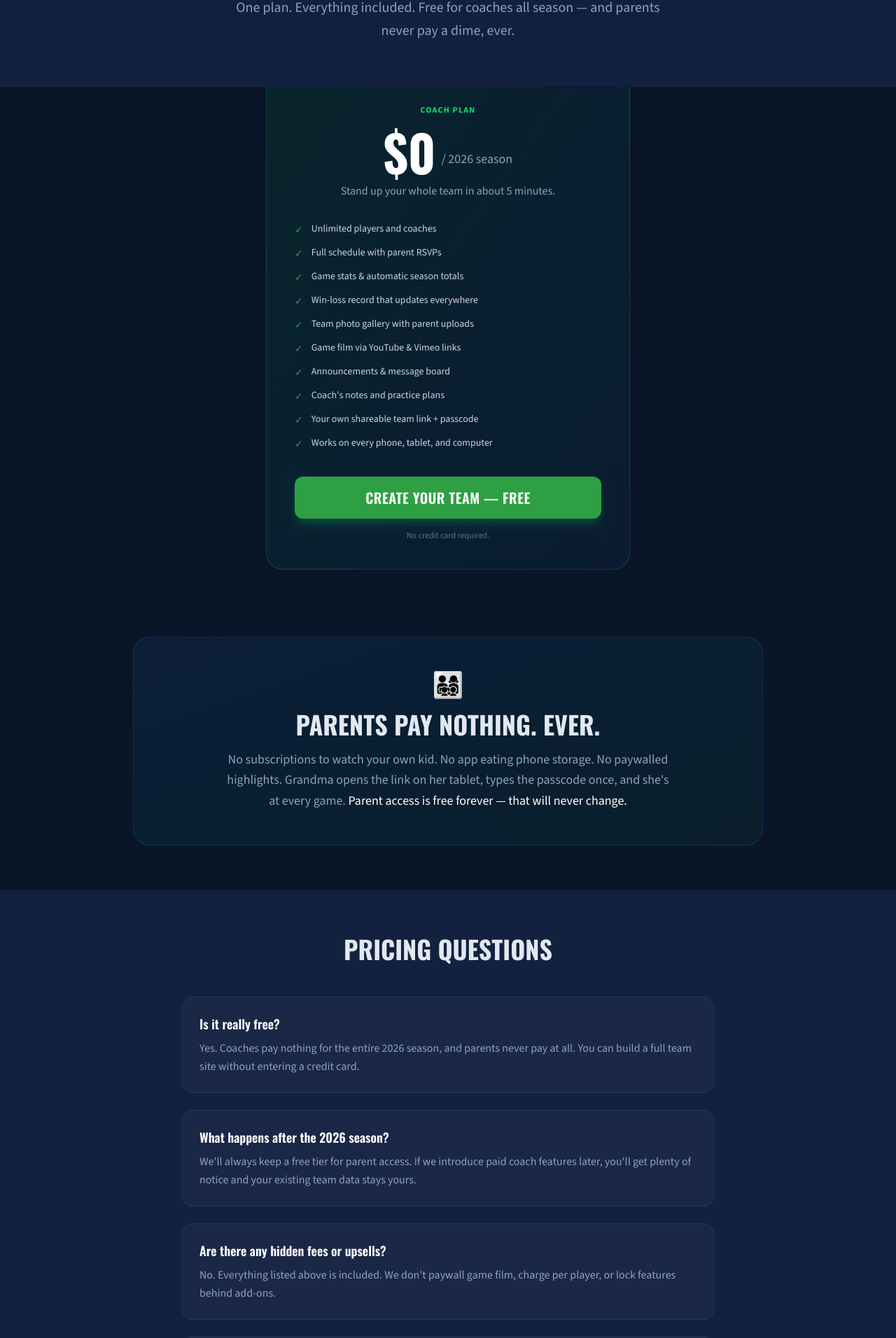
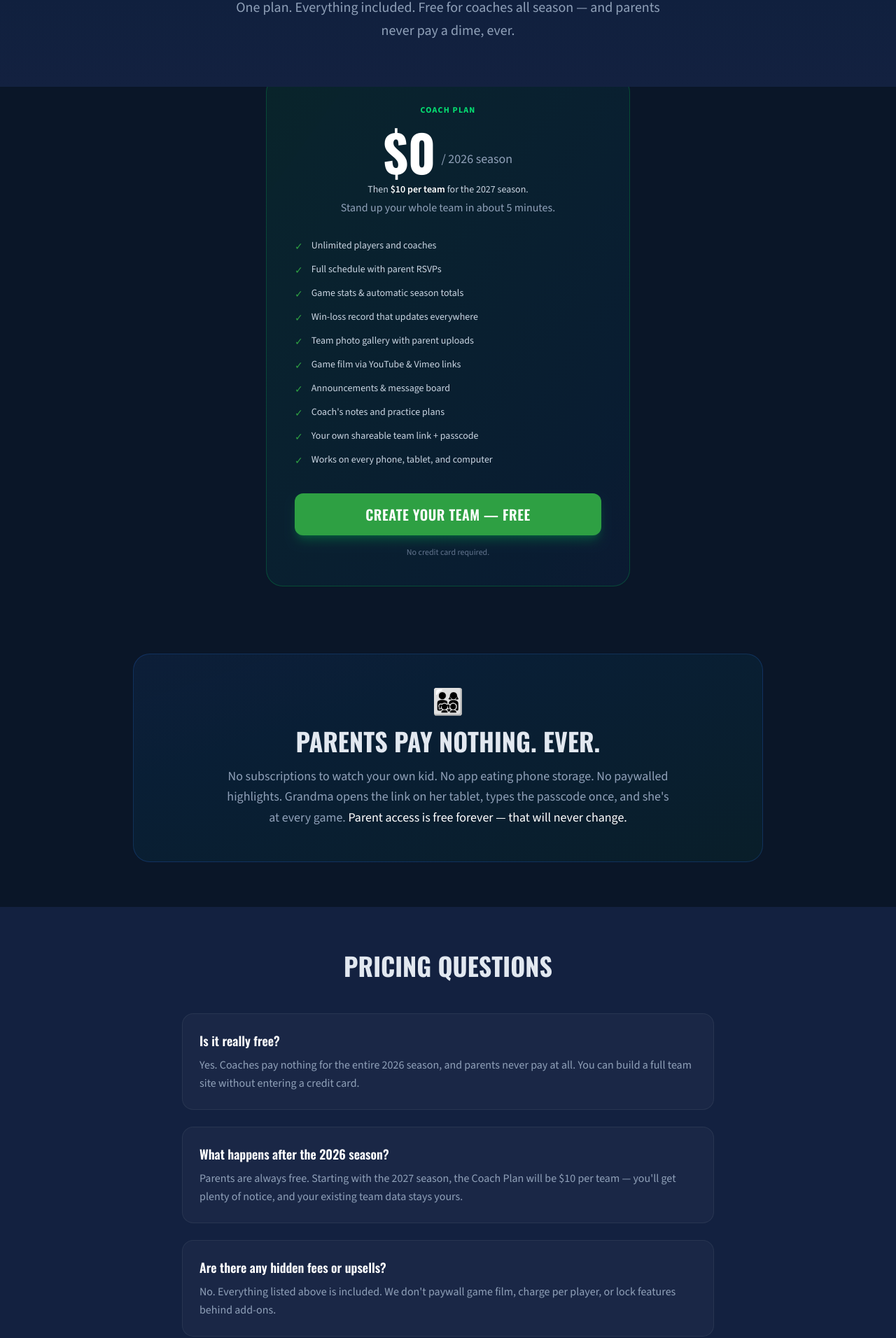
Before and after one commit to Climbo1967/my-teamsports, a Next.js app: page /pricing in a window 1280 px wide. Shown: the part 379-2291 px from the top of the page at 70% size. Built offline with nearby package versions, Linux system fonts and the light colour scheme.

Commit message:
Pricing: note 2027 season will be $10 per team

```diff
--- a/src/app/pricing/page.js
+++ b/src/app/pricing/page.js
@@ -46,6 +46,7 @@ export default function PricingPage() {
             <span className="font-[family-name:var(--font-oswald)] text-7xl font-bold text-white">$0</span>
             <span className="text-slate-400 mb-3 text-lg">/ 2026 season</span>
           </div>
+          <p className="text-sm text-slate-300 mb-1">Then <span className="text-white font-semibold">$10 per team</span> for the 2027 season.</p>
           <p className="text-slate-400 mb-8">Stand up your whole team in about 5 minutes.</p>
           <ul className="text-left space-y-3 mb-9">
             {INCLUDED.map((item) => (
@@ -85,7 +86,7 @@ export default function PricingPage() {
           <div className="space-y-6">
             {[
               { q: "Is it really free?", a: "Yes. Coaches pay nothing for the entire 2026 season, and parents never pay at all. You can build a full team site without entering a credit card." },
-              { q: "What happens after the 2026 season?", a: "We'll always keep a free tier for parent access. If we introduce paid coach features later, you'll get plenty of notice and your existing team data stays yours." },
+              { q: "What happens after the 2026 season?", a: "Parents are always free. Starting with the 2027 season, the Coach Plan will be $10 per team — you'll get plenty of notice, and your existing team data stays yours." },
               { q: "Are there any hidden fees or upsells?", a: "No. Everything listed above is included. We don't paywall game film, charge per player, or lock features behind add-ons." },
               { q: "Do I need to install anything?", a: "Nothing. It runs in any web browser for both coaches and parents — no app store, no downloads." },
             ].map((item) => (
```
